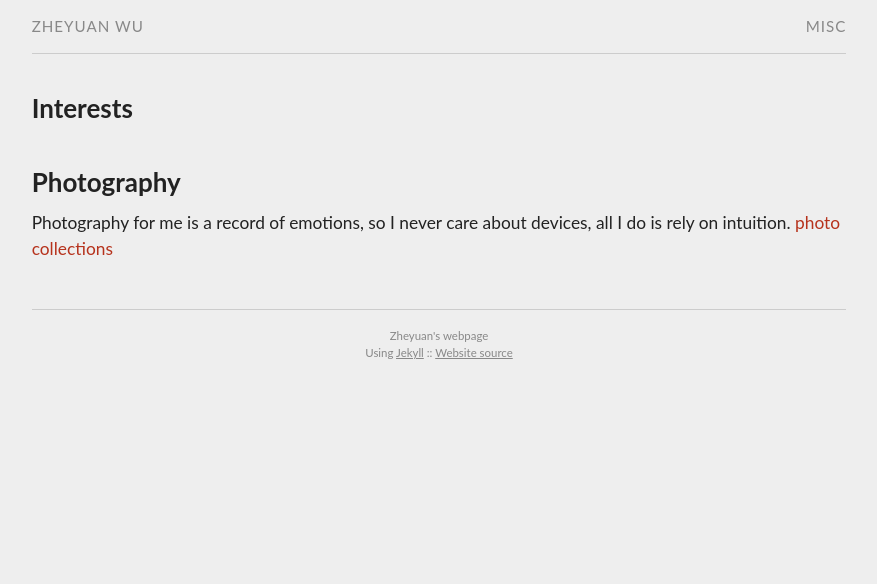
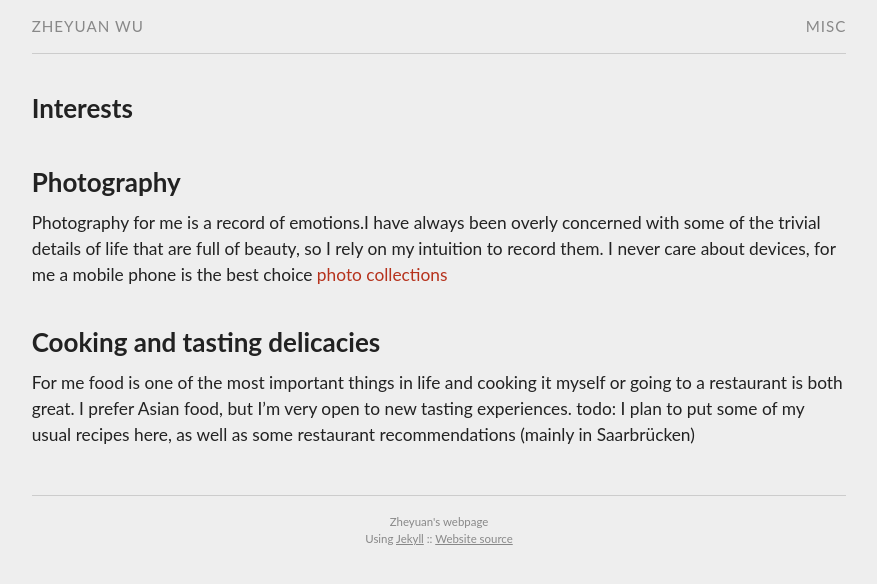
Before and after one commit to ZheyuanWU/ZheyuanWU.github.io, a Jekyll site: the page built from misc.md, in a window 1280 px wide. Shown: the top 584 px of the page, without its empty margins (201-1078 px from the left). Built offline with Jekyll 4.4.1, drawn with Linux system fonts in a browser that asks for light colours.

Commit message:
Update misc.md

```diff
--- a/misc.md
+++ b/misc.md
@@ -5,5 +5,11 @@ permalink: /misc/
 ---
 
 ## Photography
-Photography for me is a record of emotions, so I never care about devices, all I do is rely on intuition.
+Photography for me is a record of emotions.I have always been overly concerned with some of the trivial details of life that are full of beauty, so I rely on my intuition to record them.
+I never care about devices, for me a mobile phone is the best choice
 [photo collections](photos.html)
+
+## Cooking and tasting delicacies
+For me food is one of the most important things in life and cooking it myself or going to a restaurant is both great. I prefer Asian food, but I'm very open to new tasting experiences.
+todo:
+I plan to put some of my usual recipes here, as well as some restaurant recommendations (mainly in Saarbrücken)
```
